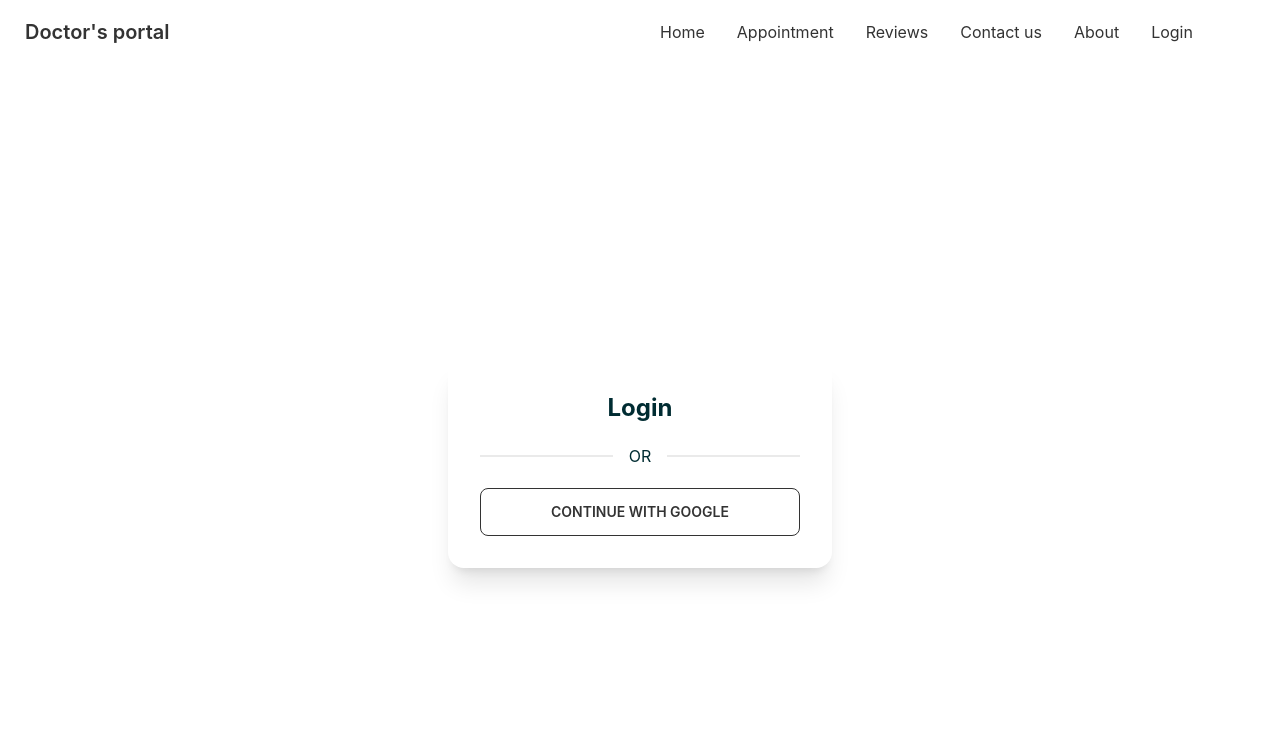
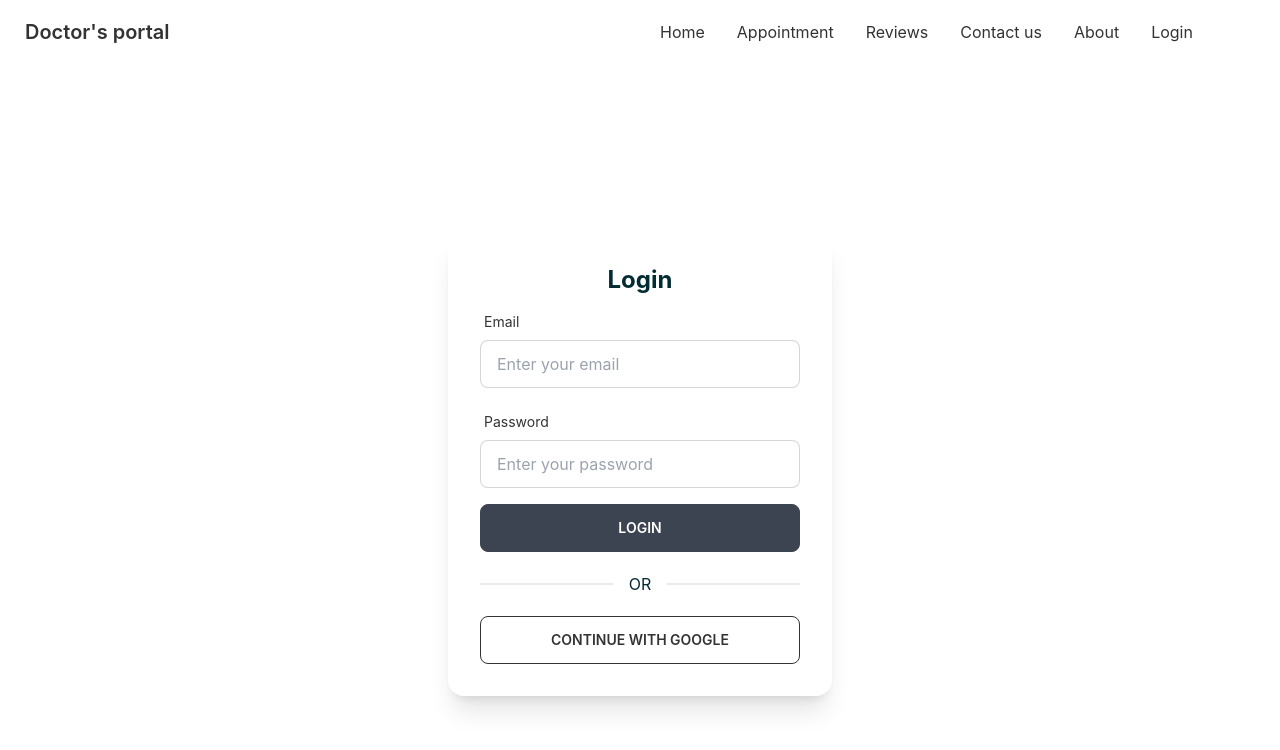
Before and after one commit to Dipto0000/doctors-portal-client, a React (Create React App) app: page /login in a window 1280 px wide. Shown: the top 750 px of the page. Built offline with nearby package versions, Linux system fonts and the light colour scheme; no server answers; the HTML template or start-up script is replaced by a standard one.

Commit message:
login error handled

```diff
--- a/package.json
+++ b/package.json
@@ -13,6 +13,7 @@
     "react-day-picker": "^8.6.0",
     "react-dom": "^18.2.0",
     "react-firebase-hooks": "^5.1.1",
+    "react-hook-form": "^7.43.2",
     "react-router": "^6.8.1",
     "react-router-dom": "^6.8.1",
     "react-scripts": "5.0.1",
--- a/src/Pages/Login/Login.js
+++ b/src/Pages/Login/Login.js
@@ -1,17 +1,116 @@
 import React from "react";
-import { useSignInWithGoogle } from "react-firebase-hooks/auth";
+import {
+  useSignInWithEmailAndPassword,
+  useSignInWithGoogle,
+} from "react-firebase-hooks/auth";
 import auth from "../../firebase.init";
+import { useForm } from "react-hook-form";
+import Spinner from "../Shared/Spinner";
 
 const Login = () => {
-  const [signInWithGoogle, user, loading, error] = useSignInWithGoogle(auth);
-  if(user){
-    console.log(user);
+  const [signInWithGoogle, gUser, gLoading, gError] = useSignInWithGoogle(auth);
+  const [signInWithEmailAndPassword, user, loading, error] =
+    useSignInWithEmailAndPassword(auth);
+  const {
+    register,
+    formState: { errors },
+    handleSubmit,
+  } = useForm();
+  let signInError;
+  if (loading || gLoading) {
+    return <Spinner></Spinner>;
   }
+  if (gError || error) {
+    signInError = (
+      <p className="text-red-500">
+        <small>{error?.message}</small>
+      </p>
+    );
+  }
+  if (user || gUser) {
+    console.log(user || gUser);
+  }
+
+  const onSubmit = (data) => {
+    console.log(data);
+    signInWithEmailAndPassword(data.email, data.password);
+  };
   return (
     <div className="flex justify-center items-center h-screen">
       <div className="card w-96 shadow-xl text-primary-content">
         <div className="card-body">
           <h2 className="text-center text-2xl font-bold">Login</h2>
+          <form onSubmit={handleSubmit(onSubmit)}>
+            <div className="form-control w-full max-w-xs">
+              <label className="label">
+                <span className="label-text">Email</span>
+              </label>
+              <input
+                type="email"
+                placeholder="Enter your email"
+                className="input input-bordered w-full max-w-xs"
+                {...register("email", {
+                  required: {
+                    value: true,
+                    message: "Please enter your email",
+                  },
+                  pattern: {
+                    value:
+                      /^(([^<>()[\]\\.,;:\s@\"]+(\.[^<>()[\]\\.,;:\s@\"]+)*)|(\".+\"))@((\[[0-9]{1,3}\.[0-9]{1,3}\.[0-9]{1,3}\.[0-9]{1,3}\])|(([a-zA-Z\-0-9]+\.)+[a-zA-Z]{2,}))$/,
+                    message: "Please provide a valid email",
+                  },
+                })}
+              />
+              <label className="label">
+                {errors.email?.type === "required" && (
+                  <span className="label-text-alt text-red-500">
+                    {errors.email.message}
+                  </span>
+                )}
+                {errors.email?.type === "pattern" && (
+                  <span className="label-text-alt text-red-500">
+                    {errors.email.message}
+                  </span>
+                )}
+              </label>
+              <label className="label">
+                <span className="label-text">Password</span>
+              </label>
+              <input
+                type="password"
+                placeholder="Enter your password"
+                className="input input-bordered w-full max-w-xs"
+                {...register("password", {
+                  required: {
+                    value: true,
+                    message: "Please enter password",
+                  },
+                  minLength: {
+                    value: 6,
+                    message: "Password must be 6 characters or longer",
+                  },
+                })}
+              />
+              <label className="label">
+                {errors.password?.type === "required" && (
+                  <span className="label-text-alt text-red-500">
+                    {errors.password.message}
+                  </span>
+                )}
+                {errors.password?.type === "minLength" && (
+                  <span className="label-text-alt text-red-500">
+                    {errors.password.message}
+                  </span>
+                )}
+              </label>
+            </div>
+            {signInError}
+            <input
+              className="btn w-full max-w-xs text-white"
+              type="submit"
+              value="Login"
+            />
+          </form>
           <div className="divider">OR</div>
           <button
             onClick={() => signInWithGoogle()}
--- /dev/null
+++ b/src/Pages/Shared/Spinner.js
@@ -0,0 +1,11 @@
+import React from "react";
+
+const Spinner = () => {
+  return (
+    <div className="h-screen flex justify-center items-center">
+      <button className="btn loading">loading</button>
+    </div>
+  );
+};
+
+export default Spinner;
```
Also changed, not shown: 1 other file (tests, documents, lock files or other folders).
